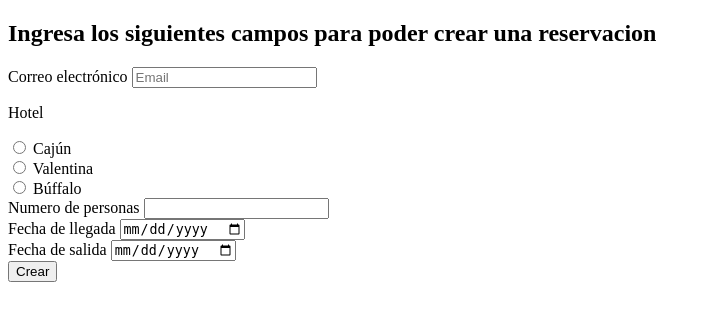
After one commit to shosholanda/ingenieria-software, a Flask app: page /reservacion/ in a window 1280 px wide. The commit adds this page. Shown: the top 321 px of the page, without its empty margins (0-710 px from the left). Run offline with Flask 2, Linux system fonts and the light colour scheme; parts of the project's set-up code (start-up, migrations or seed data) failed here and were passed over.

Commit message:
Terminado el Create de reservación desde la página de login -> crear reservacion y añadido a la bdd. Falta poner para seleccionar bien el campo y mostrar mensajitos de cuando se creo correctamente o cuando no

```diff
--- a/app.py
+++ b/app.py
@@ -1,9 +1,10 @@
-from flask import Flask, redirect, url_for
+from flask import Flask, redirect, url_for, render_template
 from alchemyClasses.usuario import db
 from controllers.auth import bp
 from controllers.login import loginBlueprint
 from controllers.logout import logoutBlueprint
 from controllers.reservations import view_reservations
+import templates
 
 app = Flask(__name__, instance_relative_config=True)
 app.register_blueprint(bp)
@@ -18,7 +19,7 @@ db.init_app(app)
 
 @app.route('/', methods=['GET','POST'])
 def hello_world():
-    return redirect(url_for('login.login'))
+    return render_template('homeland.html')
 
 if __name__ == '__main__':
     db.create_all()
--- a/controllers/login.py
+++ b/controllers/login.py
@@ -25,15 +25,15 @@ def login():
         else:
             return redirect(url_for("login.failure"))
     else: #Estamos haciendo un wget localhost:5000/login/
-        return render_template('login.html')
+        return render_template('auth/login.html')
 
 @loginBlueprint.route('/success', methods=['GET'])
 def success():
     if session.get('user_id') != None:
-        return render_template("success.html")
+        return render_template("auth/success.html")
     flash("ERROR: Cookie de sesion vacia")
     return redirect(url_for('login.login'))
 
 @loginBlueprint.route("/failure", methods=["GET"])
 def failure():
-    return render_template("failure.html")
+    return render_template("auth/failure.html")
--- a/controllers/reservations.py
+++ b/controllers/reservations.py
@@ -1,18 +1,56 @@
-from flask import Blueprint, render_template, request, session
-from models.model_reservaciones import obtener_reservaciones
+from flask import Blueprint, render_template, request, session, redirect, url_for
+from models.model_reservaciones import crear_reservacion as create
+from models.model_usuarios import *
+from alchemyClasses.reservacion import Reservacion
 
-view_reservations = Blueprint('reservs', __name__, url_prefix='/reservs')
+view_reservations = Blueprint('reservacion', __name__, url_prefix='/reservacion')
 
 #localhost:5000/reservs/
 @view_reservations.route("/", methods=['GET', 'POST'])
-def handle_reservations():
+def reservations_main_page():
     #Codigo python.
     if request.method == 'POST':
+        error = None
         mail = request.form['email']
         reservacion = obtener_reservaciones(mail)
         if reservacion != None:
             session['reservation'] = True
         else:
             session['reservation'] = False
-        return render_template("show-reservations.html")
-    return render_template("reservations.html")
+        return render_template("reservacion/show-reservations.html")
+    return render_template("reservacion/reservations.html")
+
+
+#Página de creacion de model_reservaciones
+@view_reservations.route("/crear", methods=['GET', 'POST'])
+def crear_reservacion():
+    if request.method == 'POST':
+        error = None
+        mail = request.form['email']
+        usr = obten_usuario(mail)
+        if usr == None:
+            #El usuario no existe y se puede crear
+            hostal = 1 #request.form['hoteles']
+            num_personas = request.form['num_personas']
+            inicio = request.form['fecha_inicio']
+            fin = request.form['fecha_salida']
+
+            try:
+                num_personas = int(num_personas)
+            except:
+                error = 'Ingrese un número válido'
+                return redirect(url_for('reservacion.crear_reservacion'))
+            resv = Reservacion(mail, hostal, num_personas, inicio, fin, 1)
+            if create(resv) != None:
+                error = "Hubo un error al registrar al indiviuo"
+            #pasó las validaciones
+            if error == None:
+                #Crear usuario
+                return redirect(url_for('login.success'))
+            else:
+                return error
+
+        else:
+            error = "El correo no está en la base de datos y no puede hacer una reservacion"
+            return render_template("auth/failure.html")
+    return render_template("reservacion/reservations.html")
--- /dev/null
+++ b/templates/reservacion/reservations.html
@@ -0,0 +1,37 @@
+<!DOCTYPE html>
+<html lang="en">
+<head>
+    <meta charset="UTF-8">
+    <title>Crear una reservación</title>
+</head>
+<body>
+    <h2>Ingresa los siguientes campos para poder crear una reservacion</h2>
+    <form action="" method="POST">
+        <label for="email">Correo electrónico</label>
+        <input type="email" placeholder="Email" name="email" id="email" value="{{ request.form.email }}">
+        <br>
+        <p>Hotel</p>
+            <input type="radio" id="cajun" name="hoteles" value="{{ request.form.cajun }}">
+            <label for="cajun">Cajún</label><br>
+
+            <input type="radio" id="valentina" name="hoteles" value="{{ request.form.valentina }}">
+
+            <label for="valentina">Valentina</label><br>
+            <input type="radio" id="bufalo" name="hoteles" value="{{ request.form.bufalo }}">
+            <label for="bufalo">Búffalo</label>
+
+        <br>
+        <label for="num_personas">Numero de personas</label>
+        <input type="text" name="num_personas" id="num_personas" value="{{ request.form.num_personas }}">
+        <br>
+        <label for="inicio">Fecha de llegada</label>
+        <input type="date" name="fecha_inicio" id="fecha_inicio" value="{{ request.form.fecha_inicio }}">
+        <br>
+
+        <label for="fin">Fecha de salida</label>
+        <input type="date" name="fecha_salida" id="fecha_salida" value="{{ request.form.fecha_salida }}">
+        <br>
+        <input class="btn btn-default" type="submit" name="crear" id="crear" value="Crear">
+    </form>
+</body>
+</html>
--- a/templates/show-reservations.html
+++ b/templates/reservacion/show-reservations.html
@@ -1,5 +1,5 @@
 <!doctype html>
-<title>{% block title %}{% endblock %}Reservations</title>
+<title>Reservations</title>
 <link rel="stylesheet" href="{{ url_for('static', filename='style.css') }}">
 <nav>
   <h1></h1>
```
Also changed, not shown: alchemyClasses/reservacion.py (+14 -4 lines), models/model_reservaciones.py (+20 -2 lines), templates/another-index.html (deleted, +0 -10 lines), templates/auth/success.html (renamed from templates/success.html, +2 -5 lines), templates/homeland.html (added, +12 -0 lines), templates/reservations.html (deleted, +0 -15 lines), templates/auth/failure.html (renamed from templates/failure.html), templates/auth/login.html (renamed from templates/login.html), templates/auth/logout.html (renamed from templates/logout.html).
